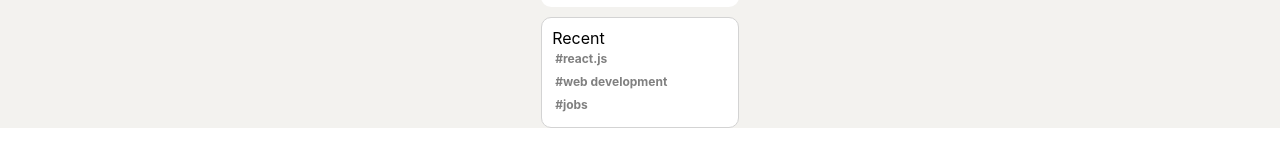
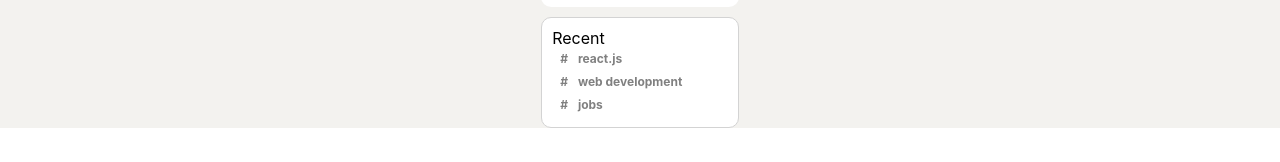
Before and after one commit to chandran-jr/NetworKit, a React (Create React App) app: page / in a window 1280 px wide. Shown: the part 302-464 px from the top of the page. Built offline with nearby package versions, Linux system fonts and the light colour scheme.

Commit message:
Add files via upload

```diff
--- a/src/Sidebar.css
+++ b/src/Sidebar.css
@@ -95,3 +95,8 @@
     cursor: pointer;
     color: black;
 }
+
+.sidebar__hash{
+    margin-right: 10px;
+    margin-left: 5px;
+}
```
